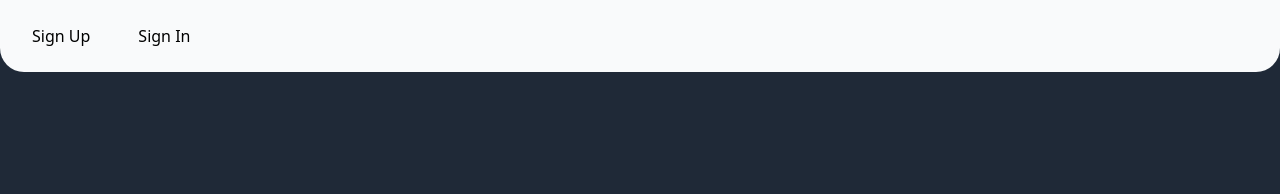
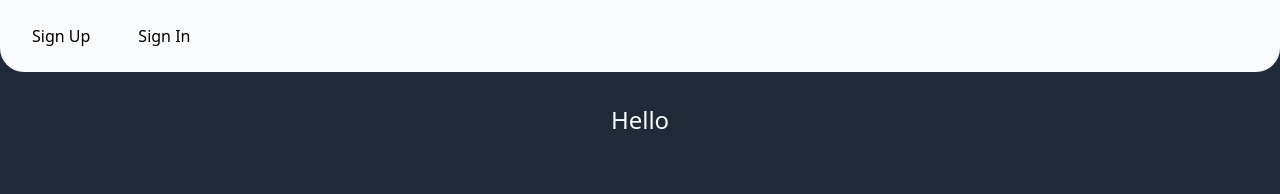
Before and after one commit to Drummer3/newage_task, a Vue app in the folder vue_js/: page / in a window 1280 px wide. Shown: the top 194 px of the page. Built offline with nearby package versions, Linux system fonts and the light colour scheme.

Commit message:
add hello to home route

```diff
--- a/vue_js/src/views/HomeView.vue
+++ b/vue_js/src/views/HomeView.vue
@@ -1,3 +1,3 @@
 <template>
-  <div></div>
+  <h1 class="mt-8 text-center text-2xl text-gray-50">Hello</h1>
 </template>
```
